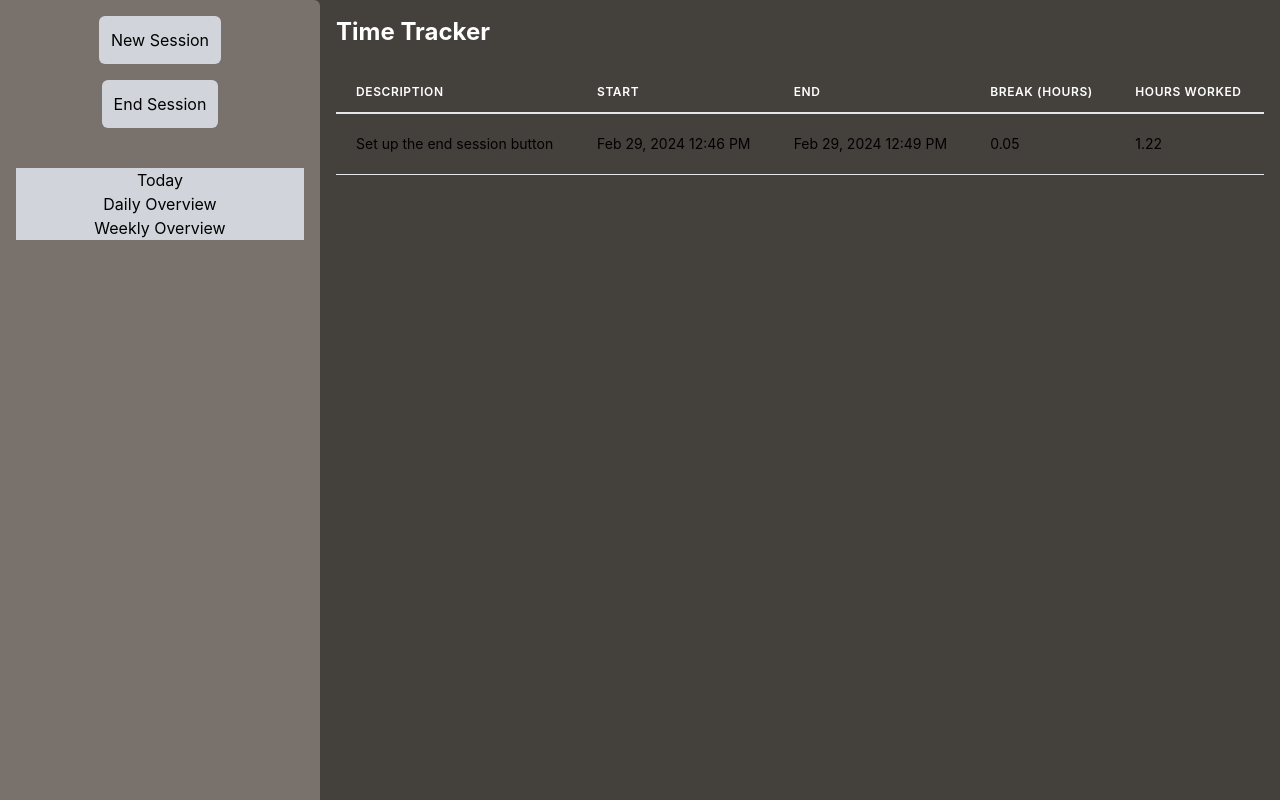
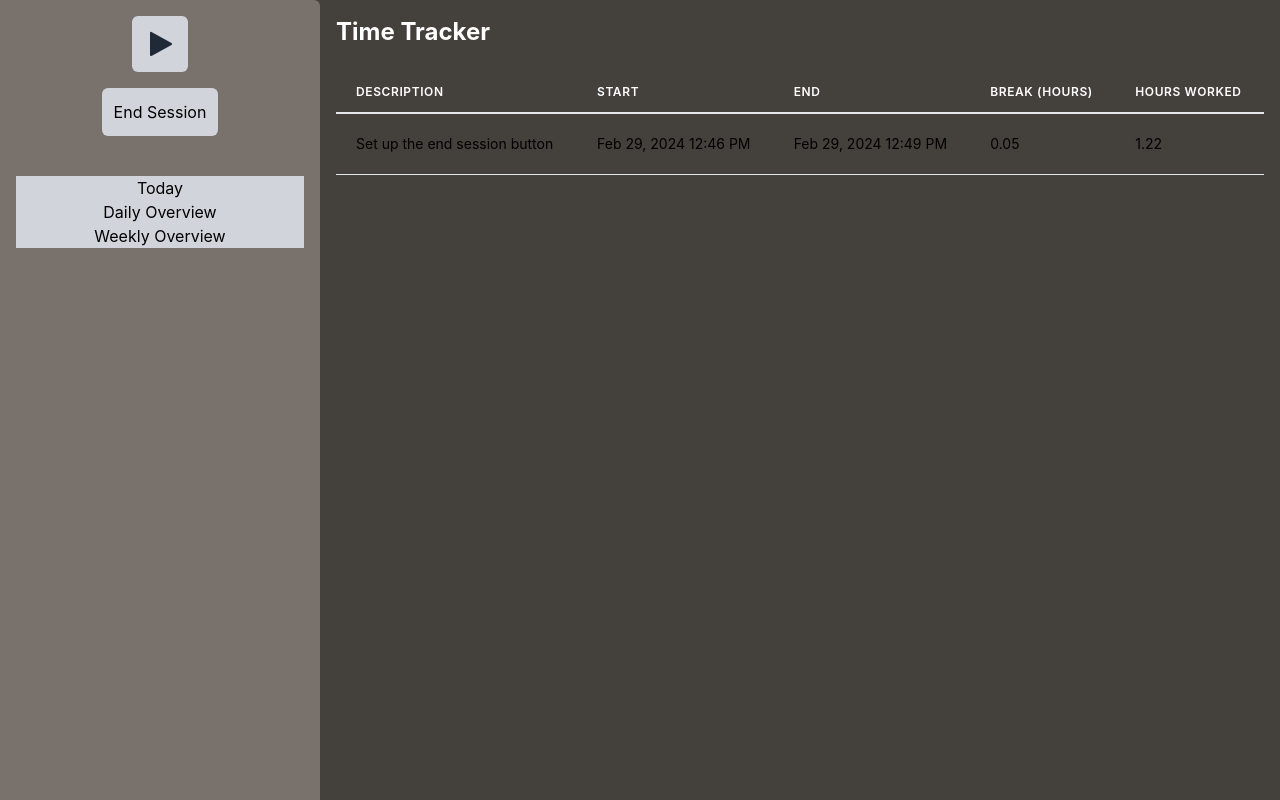
Before and after one commit to henreyes/time-tracker, a React (Vite) app: page / in a window 1280 px wide. Built offline with nearby package versions, Linux system fonts and the light colour scheme.

Commit message:
play svg

```diff
--- a/src/App.tsx
+++ b/src/App.tsx
@@ -1,5 +1,5 @@
-import { useState } from "react";
 import { invoke } from "@tauri-apps/api/tauri";
+import playIcon from './assets/play-filled-alt.svg';
 
 function App() {
   const handleNewSessionClick = async () => {
@@ -36,7 +36,12 @@ function App() {
       {/* Sidebar */}
         <div className="w-1/4 bg-stone-500 p-4 flex flex-col items-center rounded-tr-md">
           <div className="mb-4">
-            <button className="bg-gray-300 p-3 rounded-md" onClick={handleNewSessionClick}>New Session</button>
+            <button className="bg-gray-300 p-3 rounded-md" onClick={handleNewSessionClick}>
+              <svg height="32" width="32" viewBox="0 0 32 32" xmlns="http://www.w3.org/2000/svg" className="text-gray-800">
+                <path d="m7 28a1 1 0 0 1 -1-1v-22a1 1 0 0 1 1.4819-.8763l20 11a1 1 0 0 1 0 1.7525l-20 11a1.0005 1.0005 0 0 1 -.4819.1238z" fill="currentColor"/>
+                <path d="m0 0h32v32h-32z" fill="none"/>
+              </svg>
+            </button>
           </div>
         <div>
           <button className="bg-gray-300 p-3 rounded-md">End Session</button>
```
